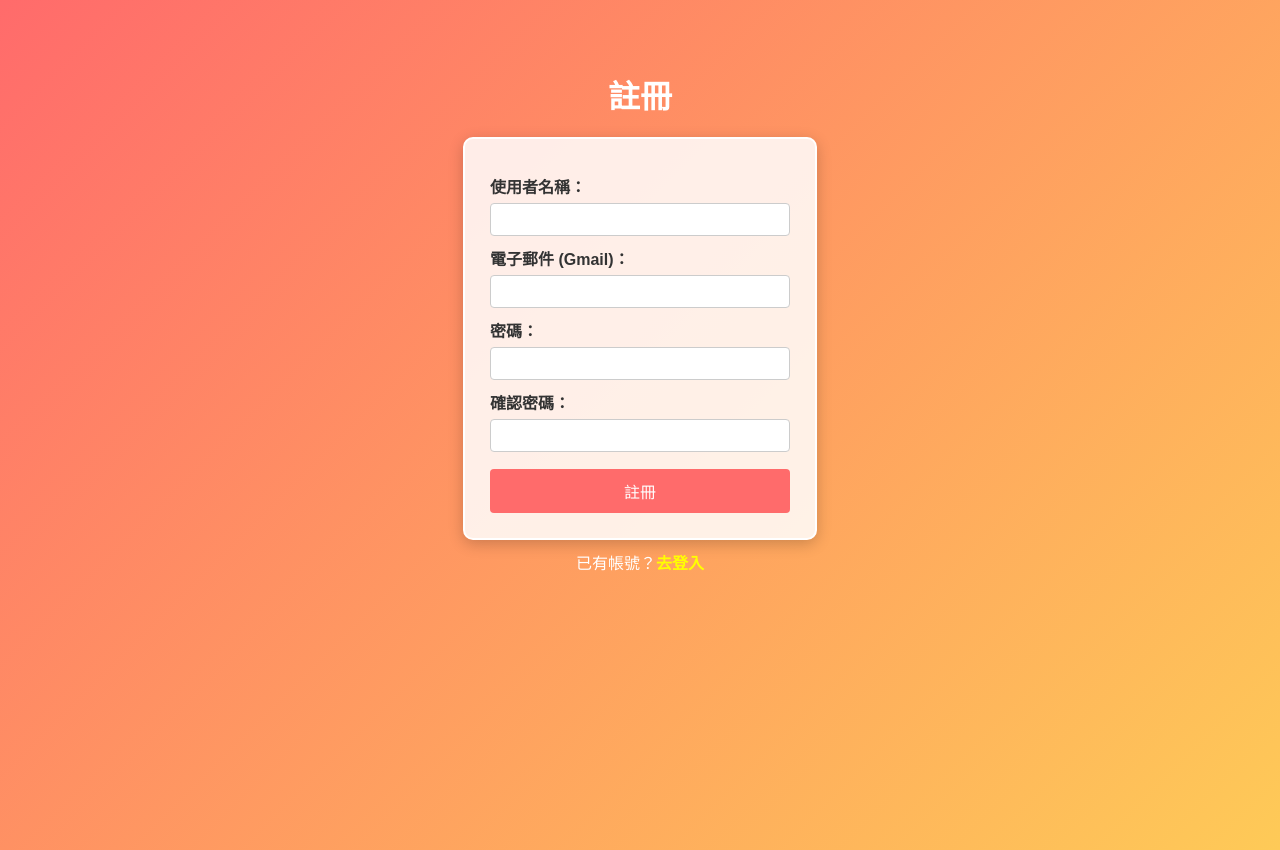
After one commit to heisnow/website, a Flask app: page /register in a window 1280 px wide. The commit adds this page. Run offline with Flask 3, Linux system fonts and the light colour scheme.

Commit message:
網站第二天

```diff
--- a/app.py
+++ b/app.py
@@ -1,11 +1,144 @@
-from flask import Flask, render_template
+from flask import Flask, render_template, request, redirect, url_for, flash, jsonify, session
+from flask_bcrypt import Bcrypt
+import sqlite3
+import os
 
 app = Flask(__name__)
+app.secret_key = "secret"
+bcrypt = Bcrypt(app)
 
-@app.route("/")  # 網站根目錄
+DB_DIR = "data"
+DB_NAME = os.path.join(DB_DIR, "users.db")
+
+def init_db():
+    if not os.path.exists(DB_DIR):
+        os.makedirs(DB_DIR)
+    conn = sqlite3.connect(DB_NAME)
+    c = conn.cursor()
+    c.execute('''
+        CREATE TABLE IF NOT EXISTS users (
+            id INTEGER PRIMARY KEY AUTOINCREMENT,
+            username TEXT NOT NULL,
+            email TEXT UNIQUE NOT NULL,
+            password TEXT NOT NULL,
+            failed_attempts INTEGER DEFAULT 0,
+            locked INTEGER DEFAULT 0
+        )
+    ''')
+    conn.commit()
+    conn.close()
+
+init_db()
+
+
+@app.route("/register", methods=["GET", "POST"])
+def register():
+    if request.method == "POST":
+        username = request.form.get("username")
+        email = request.form.get("email")
+        password = request.form.get("password")
+        confirm_password = request.form.get("confirm_password")
+
+        if password != confirm_password:
+            flash("兩次密碼輸入不一致！", "error")
+            return redirect(url_for("register"))
+
+        hashed_pw = bcrypt.generate_password_hash(password).decode('utf-8')
+
+        try:
+            conn = sqlite3.connect(DB_NAME)
+            c = conn.cursor()
+            c.execute("INSERT INTO users (username, email, password) VALUES (?, ?, ?)",
+                      (username, email, hashed_pw))
+            conn.commit()
+            conn.close()
+            flash("註冊成功！請登入。", "success")
+            return redirect(url_for("login"))
+        except sqlite3.IntegrityError:
+            flash("此電子郵件已被註冊！", "error")
+            return redirect(url_for("register"))
+
+    return render_template("register.html")
+
+
+@app.route("/login", methods=["GET", "POST"])
+def login():
+    if request.method == "POST":
+        email = request.form.get("email")
+        password = request.form.get("password")
+
+        conn = sqlite3.connect(DB_NAME)
+        c = conn.cursor()
+        c.execute("SELECT id, username, password, failed_attempts, locked FROM users WHERE email=?", (email,))
+        user = c.fetchone()
+        conn.close()
+
+        if not user:
+            flash("帳號不存在！", "error")
+            return redirect(url_for("login"))
+
+        user_id, username, hashed_pw, failed_attempts, locked = user
+
+        if locked:
+            flash("此帳號已被鎖定，請聯絡管理員！", "error")
+            return redirect(url_for("login"))
+
+        if bcrypt.check_password_hash(hashed_pw, password):
+            # 成功登入
+            session["user_id"] = user_id
+            session["username"] = username
+
+            conn = sqlite3.connect(DB_NAME)
+            c = conn.cursor()
+            c.execute("UPDATE users SET failed_attempts=0 WHERE id=?", (user_id,))
+            conn.commit()
+            conn.close()
+
+            flash(f"登入成功！歡迎 {username}！", "success")
+            return redirect(url_for("home"))
+        else:
+            failed_attempts += 1
+            conn = sqlite3.connect(DB_NAME)
+            c = conn.cursor()
+            if failed_attempts >= 5:
+                c.execute("UPDATE users SET failed_attempts=?, locked=1 WHERE id=?", (failed_attempts, user_id))
+                flash("密碼錯誤超過 5 次，帳號已被鎖定！", "error")
+            else:
+                c.execute("UPDATE users SET failed_attempts=? WHERE id=?", (failed_attempts, user_id))
+                flash(f"密碼錯誤！您已錯誤 {failed_attempts}/5 次", "error")
+            conn.commit()
+            conn.close()
+            return redirect(url_for("login"))
+
+    return render_template("login.html")
+
+
+@app.route("/")
 def index():
-    return render_template("index.html")  # 回傳 templates/index.html
+    return render_template("index.html")
+
+@app.route("/home")
+def home():
+    if "username" not in session:
+        flash("請先登入！", "error")
+        return redirect(url_for("login"))
+    return render_template("home.html", username=session["username"])
+
+@app.route("/logout")
+def logout():
+    session.clear()
+    flash("您已成功登出", "success")
+    return redirect(url_for("index"))
+
+@app.route("/check_email", methods=["POST"])
+def check_email():
+    email = request.json.get("email")
+    conn = sqlite3.connect(DB_NAME)
+    c = conn.cursor()
+    c.execute("SELECT 1 FROM users WHERE email=?", (email,))
+    exists = c.fetchone() is not None
+    conn.close()
+    return jsonify({"exists": exists})
 
 if __name__ == "__main__":
     app.run(debug=True)
-# 啟動 Flask 應用程式，並開啟除錯模式
--- /dev/null
+++ b/static/index/register.js
@@ -0,0 +1,57 @@
+const emailInput = document.getElementById('email');
+const emailMsg = document.getElementById('emailMsg');
+const registerBtn = document.getElementById('registerBtn');
+
+const passwordInput = document.getElementById('password');
+const confirmInput = document.getElementById('confirm_password');
+const passwordMsg = document.getElementById('passwordMsg');
+
+// ✅ 即時檢查 Gmail 格式 + 是否重複
+emailInput.addEventListener('input', async () => {
+    const email = emailInput.value;
+    const emailRegex = /^[a-zA-Z0-9._%+-]+@gmail\.com$/;
+
+    if (!emailRegex.test(email)) {
+        emailMsg.textContent = "⚠️ 請輸入有效的 Gmail";
+        emailMsg.style.color = "red";
+        registerBtn.disabled = true;
+        return;
+    }
+
+    const res = await fetch('/check_email', {
+        method: 'POST',
+        headers: { 'Content-Type': 'application/json' },
+        body: JSON.stringify({ email: email })
+    });
+    const data = await res.json();
+
+    if (data.exists) {
+        emailMsg.textContent = "⚠️ 此電子郵件已被註冊";
+        emailMsg.style.color = "red";
+        registerBtn.disabled = true;
+    } else {
+        emailMsg.textContent = "✅ 可以使用";
+        emailMsg.style.color = "green";
+        registerBtn.disabled = false;
+    }
+});
+
+// ✅ 即時檢查兩次密碼是否一致
+function checkPasswordMatch() {
+    if (passwordInput.value && confirmInput.value) {
+        if (passwordInput.value !== confirmInput.value) {
+            passwordMsg.textContent = "⚠️ 密碼不一致";
+            passwordMsg.style.color = "red";
+            registerBtn.disabled = true;
+        } else {
+            passwordMsg.textContent = "✅ 密碼一致";
+            passwordMsg.style.color = "green";
+            registerBtn.disabled = false;
+        }
+    } else {
+        passwordMsg.textContent = "";
+    }
+}
+
+passwordInput.addEventListener('input', checkPasswordMatch);
+confirmInput.addEventListener('input', checkPasswordMatch);
--- a/static/style.css
+++ b/static/style.css
@@ -1,8 +1,87 @@
 body {
-    background-color: lightyellow;
+    font-family: Arial, sans-serif;
+    background: linear-gradient(135deg, #ff6b6b, #feca57);
+    min-height: 100vh;
+    display: flex;
+    flex-direction: column;
+    align-items: center;
+    padding-top: 50px;
+    margin: 0;
+}
+
+.form-title {
+    color: white;
     text-align: center;
-    font-family: Arial, sans-serif;
+    margin-bottom: 20px;
 }
-h1 {
-    color: darkblue;
+
+.form-container {
+    display: flex;
+    flex-direction: column;
+    align-items: center;
 }
+
+form {
+    width: 300px;
+    padding: 25px;
+    border: 2px solid #fff;
+    background: rgba(255, 255, 255, 0.85);
+    border-radius: 10px;
+    box-shadow: 0 4px 15px rgba(0,0,0,0.2);
+    margin: auto;
+}
+
+form label {
+    display: block;
+    text-align: left;
+    font-weight: bold;
+    margin-top: 10px;
+    color: #333;
+}
+
+form input {
+    width: 100%;
+    padding: 8px;
+    margin-top: 5px;
+    border: 1px solid #ccc;
+    border-radius: 4px;
+    box-sizing: border-box;
+}
+
+button {
+    margin-top: 15px;
+    width: 100%;
+    padding: 10px;
+    background-color: #ff6b6b;
+    color: white;
+    border: none;
+    border-radius: 4px;
+    cursor: pointer;
+    font-size: 1em;
+}
+
+button:hover {
+    background-color: #e55b5b;
+}
+
+#emailMsg, #passwordMsg {
+    font-size: 0.85em;
+    margin-top: 2px;
+    display: block;
+}
+
+.login-link {
+    margin-top: 10px;
+    text-align: center;
+    color: white;
+}
+
+.login-link a {
+    color: yellow;
+    font-weight: bold;
+    text-decoration: none;
+}
+
+.login-link a:hover {
+    text-decoration: underline;
+}
--- /dev/null
+++ b/templates/register.html
@@ -0,0 +1,39 @@
+<!DOCTYPE html>
+<html lang="zh-Hant">
+<head>
+    <meta charset="UTF-8">
+    <title>註冊</title>
+    <link rel="stylesheet" href="/static/style.css">
+</head>
+<body>
+    <h1 class="form-title">註冊</h1>
+
+    <div class="form-container">
+        <form id="registerForm" method="POST" action="/register">
+            <label>使用者名稱：
+                <input type="text" id="username" name="username" required>
+            </label>
+
+            <label>電子郵件 (Gmail)：
+                <input type="email" id="email" name="email" required>
+            </label>
+            <span id="emailMsg"></span>
+
+            <label>密碼：
+                <input type="password" id="password" name="password" required>
+            </label>
+
+            <label>確認密碼：
+                <input type="password" id="confirm_password" name="confirm_password" required>
+            </label>
+            <span id="passwordMsg"></span>
+
+            <button type="submit" id="registerBtn">註冊</button>
+        </form>
+
+        <p class="login-link">已有帳號？<a href="/login">去登入</a></p>
+    </div>
+
+    <script src="/static/index/register.js"></script>
+</body>
+</html>
```
Also changed, not shown: templates/home.html (added, +72 -0 lines), templates/index.html (+5 -3 lines), templates/login.html (added, +27 -0 lines), data/users.db (added).
